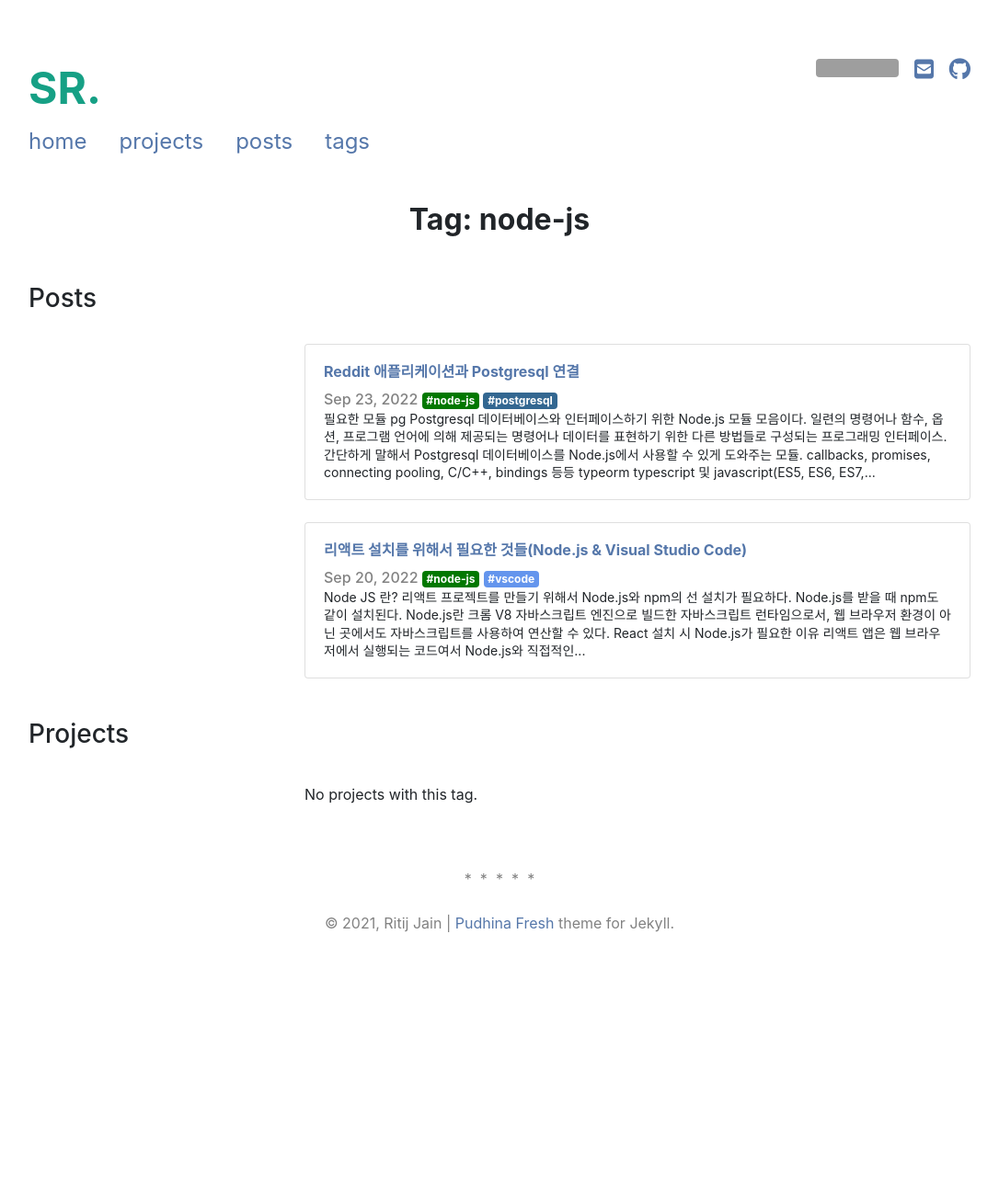
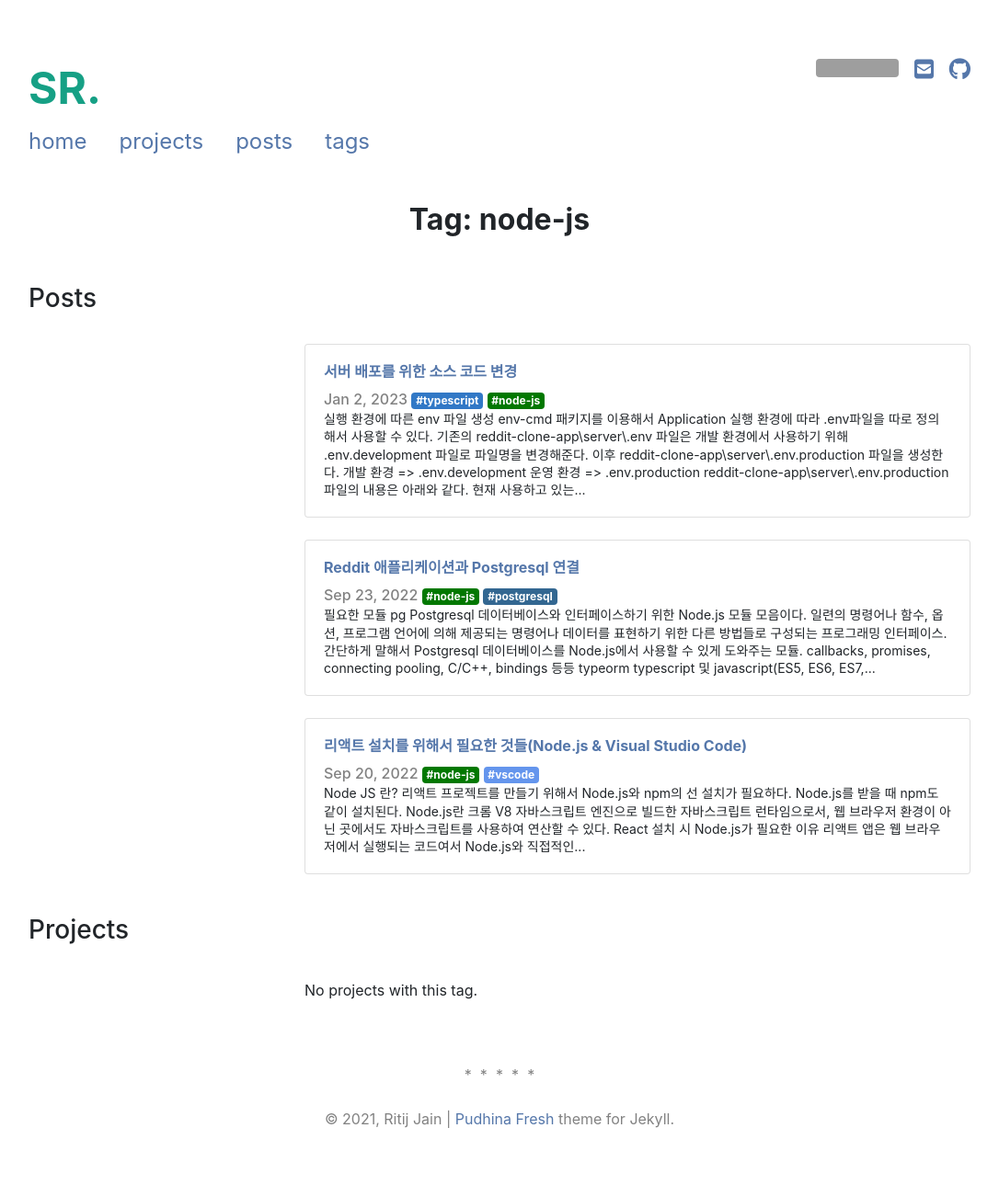
Before and after one commit to StdRunner/StdRunner.github.io, a Jekyll site: the page built from pages/tags/node-js.html, in a window 1280 px wide. Shown: the whole page at 92% size, without its empty margins (97-1183 px from the left). Built offline with Jekyll 4.4.1, drawn with Linux system fonts in a browser that asks for light colours; nearby versions of some CDN libraries; before the commit the page ends 1076 px from its top, so only the background shows below that; grey boxes are pictures that could not be loaded.

Commit message:
섹션9 : 배포 포스트 추가

````diff
--- /dev/null
+++ b/_posts/a1-clone-reddit/section9/2023-01-02-a2-edit-server-src.md
@@ -0,0 +1,77 @@
+---
+layout: post
+title: 서버 배포를 위한 소스 코드 변경
+date: 2023-01-02
+updated:
+tags: [typescript, node-js]
+menu: clone-reddit
+---
+## 실행 환경에 따른 env 파일 생성
+env-cmd 패키지를 이용해서 Application 실행 환경에 따라 .env파일을 따로 정의해서 사용할 수 있다.
+
+기존의 `reddit-clone-app\server\.env` 파일은 개발 환경에서 사용하기 위해 `.env.development`
+파일로 파일명을 변경해준다. 이후 `reddit-clone-app\server\.env.production` 파일을 생성한다.
+* `개발 환경` => `.env.development`
+* `운영 환경` => `.env.production`
+
+`reddit-clone-app\server\.env.production` 파일의 내용은 아래와 같다.
+현재 사용하고 있는 서버의 IP나 AWS EC2 인스턴스의 퍼블릭 IPv4 DNS를 사용하고
+NodeJS에서 설정한 포트를 사용해 `NEXT_PUBLIC_SERVER_BASE_URL` 값을 입력해준다.
+```
+PORT=5000
+NODE_ENV=production
+APP_URL=http://ec2-3-86-23-163.compute-1.amazonaws.com:5000
+ORIGIN=http://ec2-3-86-23-163.compute-1.amazonaws.com:3000
+
+JWT_SECRET=super_secret
+```
+
+- - -
+
+## package.json 변경
+NodeJS의 실행 스크립트를 변경하기 위해 `\reddit-clone-app\server\package.json` 파일의
+내용을 아래와 같이 변경한다.
+
+```json
+...생략
+  "scripts": {
+    "start": "ts-node src/index.ts",
+    "dev": "env-cmd -f .env.development nodemon --exec ts-node ./src/server.ts",
+    "start:prod": "env-cmd -f .env.production ts-node ./src/index.ts",
+    "test": "echo \"Error: no test specified\" && exit 1",
+    "typeorm": "typeorm-ts-node-commonjs"
+  },
+...생략
+```
+
+- - -
+
+## PM2(Process Manager)를 위한 설정 파일 생성
+PM2는 NodeJS 프로세스를 관리하는 원활한 서버 운영을 위한 패키지 이다.
+cluster 모드, 무중지 서비스, 자동 재시작 등 다영한 기능을 제공한다.
+`\reddit-clone-app\server\ecosystem.config.js` 파일을 생성하고 아래와 같이 내용을 변경한다.
+```javascript
+module.exports = {
+    apps:[{
+        name: "reddit-server",
+        script: "npm run start:prod"
+    }]
+}
+```
+
+- - -
+
+## 기타 배포 시 에러 발생 수정
+`\reddit-clone-app\server\src\server.ts` 파일의 내용을 아래와 같이 변경한다.
+```typescript
+...생략
+// const origin = "http://localhost:3000";
+const origin = process.env.ORIGIN;
+
+...생략
+
+app.listen(port, async () => {
+    // console.log(`Server running at http://localhost:${port}`);
+    console.log(`Server running at ${process.env.APP_URL}`);
+...생략
+```
````
Also changed, not shown: _posts/a1-clone-reddit/section9/2022-12-30-a1-ec2-install-docker.md (+50 -2 lines), _posts/a1-clone-reddit/section9/2023-01-02-a1-edit-client-src.md (added, +135 -0 lines), assets/img/posts/section9/docker-compose-version.png (added), assets/img/posts/section9/docker-version.png (added).
